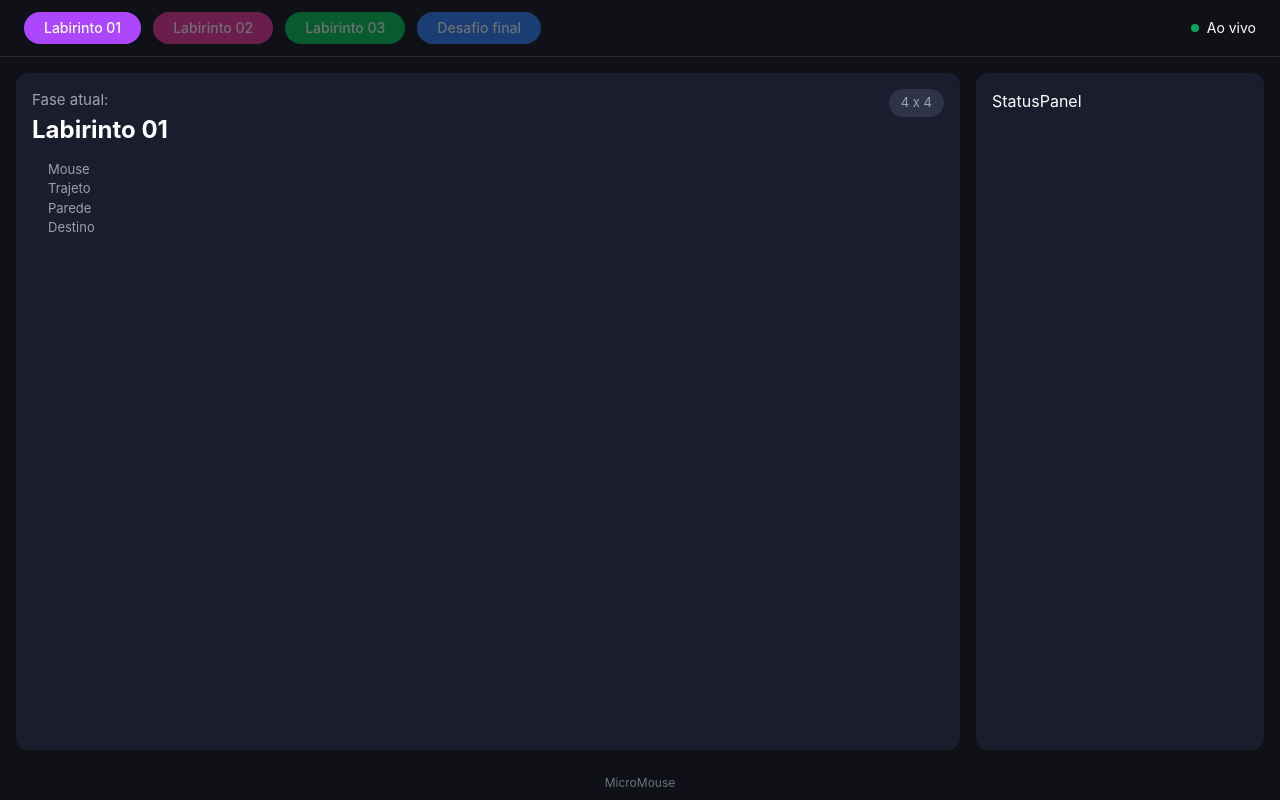
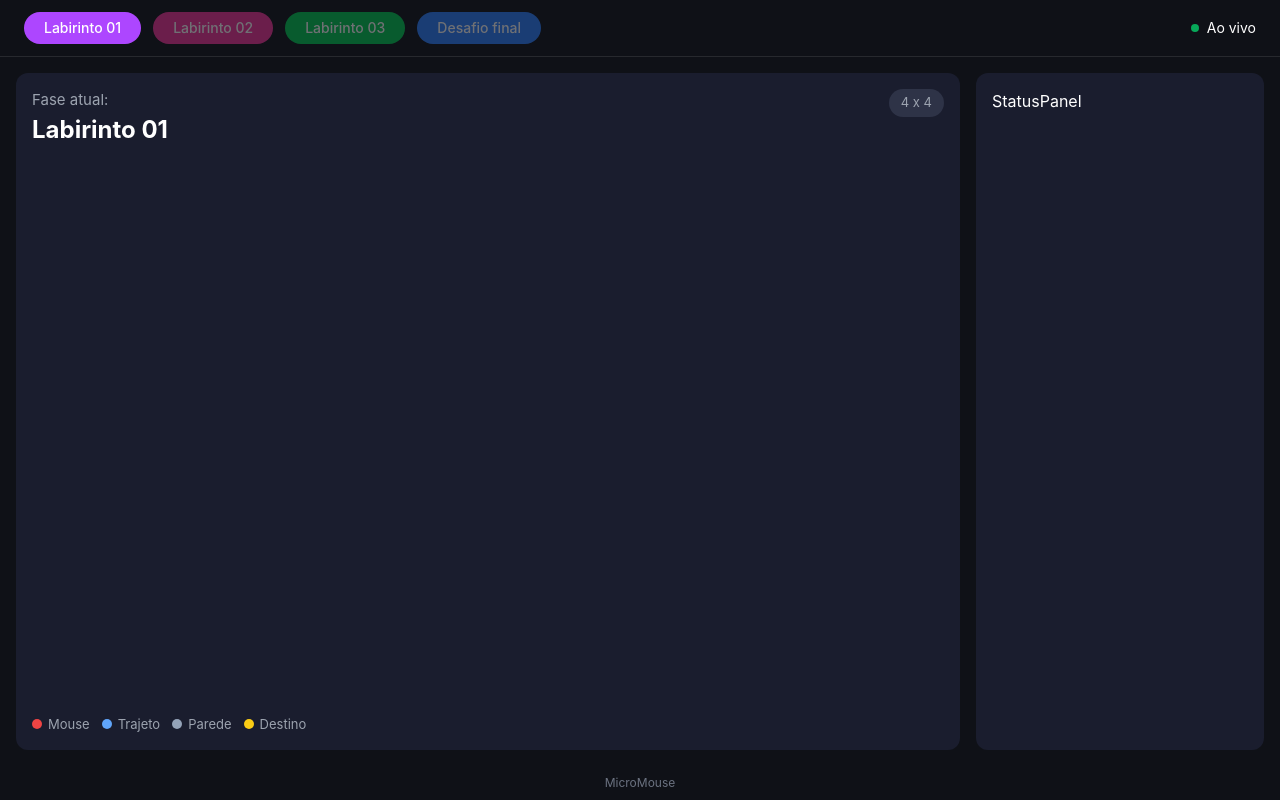
Before and after one commit to fcte-pi1/2026_1_PI1_Grupo02_Bruno, a React (Vite) app in the folder src/frontend/micromouse-dashborard/: page / in a window 1280 px wide. Built offline with nearby package versions, Linux system fonts and the light colour scheme.

Commit message:
fix:corrigindo posção da legendas

```diff
--- a/src/frontend/micromouse-dashborard/src/components/MazeCanvas.jsx
+++ b/src/frontend/micromouse-dashborard/src/components/MazeCanvas.jsx
@@ -5,10 +5,10 @@ const fases = {
     'Desafio': {id: 'Desafio', label: 'Desafio final', cor: 'bg-blue-500'},
 }
 const legenda = [
-    {cor: 'bg-red-500', label: 'Mouse'},
-    {cor: 'bg-blue-400', label: 'Trajeto'},
-    {cor: 'bg-slate-400', label: 'Parede'},
-    {cor: 'bg-yellow-400', label: 'Destino'}
+  { cor: '#ef4444', label: 'Mouse' },
+  { cor: '#60a5fa', label: 'Trajeto' },
+  { cor: '#94a3b8', label: 'Parede' },
+  { cor: '#facc15', label: 'Destino' },
 ]
 
 export default function MazeCanvas({fase}) {
@@ -41,9 +41,12 @@ export default function MazeCanvas({fase}) {
                 }}>{fase_atual.tipo}</span>
             </div>
             <div id="maze-canvas" style={{flex: 1, position: 'relative'}}>
+
+            </div>
+            <div id={'legenda'} style={{ display: 'flex', gap: '12px', marginTop: '12px'}}>
                 {legenda.map((item) => (
                     <div key={item.label} style={{ display: 'flex', alignItems: 'center', gap: '6px', fontSize: '13px', color: '#9ca3af' }}>
-                        <span style={{ width: '10px', height: '10px', borderRadius: '50%', backgroundColor: item.cor.replace('bg-', '') }} />
+                        <span style={{ width: '10px', height: '10px', borderRadius: '50%', backgroundColor: item.cor}} />
                             {item.label}
                     </div>
                 ))}
```
